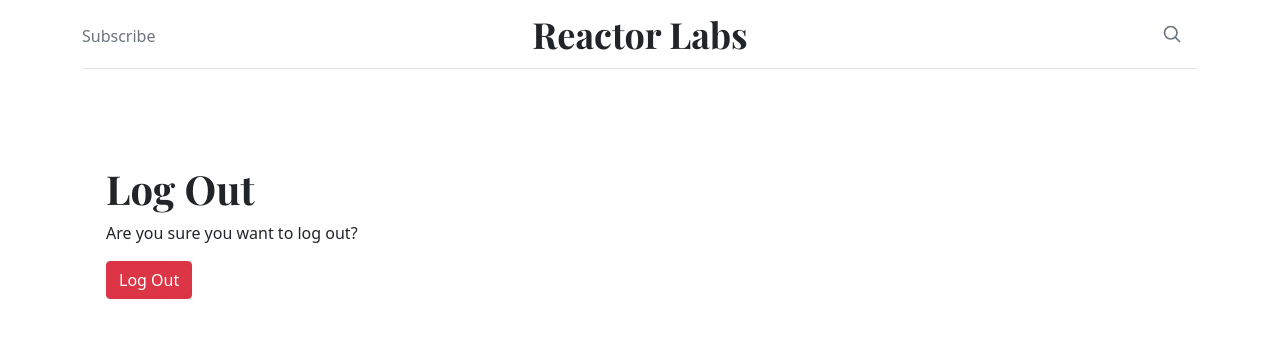
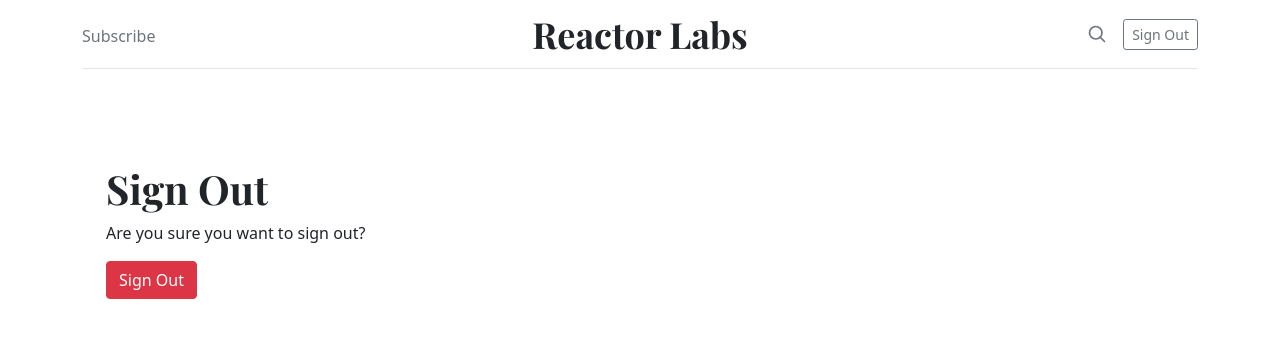
Before and after one commit to jqn/reactorlabs, a Django app: page /accounts/logout/ in a window 1280 px wide. Shown: the top 338 px of the page. Run offline with Django 3.2, Linux system fonts and the light colour scheme; the visitor is signed in with stand-in values (Sample User, id 1); some libraries are stand-ins or nearby versions.

Commit message:
started adding correct links to accounts pages nav

```diff
--- a/templates/account/login.html
+++ b/templates/account/login.html
@@ -7,7 +7,7 @@
 {% endblock head_extra %}
 {% block content %}
 <div class="container">
-  {% include "nav.html" %}
+  {% include "account/nav.html" %}
   <div class="form-container text-left">
     <div class="px-3 form-user">
       <h1>Log In</h1>
--- a/templates/account/logout.html
+++ b/templates/account/logout.html
@@ -10,12 +10,12 @@
   {% include "account/nav.html" %}
   <div class="px-4 py-5 my-5">
     <div class="col-lg-12 mx-auto">
-      <h1 class="display-6">Log Out</h1>
-      <p>Are you sure you want to log out?</p>
+      <h1 class="display-6">Sign Out</h1>
+      <p>Are you sure you want to sign out?</p>
       <form method="post" action="{% url 'account_logout' %}">
       {% csrf_token %}
       {{ form|crispy }}
-      <button class="btn btn-danger" type="submit">Log Out</button>
+      <button class="btn btn-danger" type="submit">Sign Out</button>
       </form>
     </div>
   </div>
--- a/templates/account/nav.html
+++ b/templates/account/nav.html
@@ -8,8 +8,17 @@
     </div>
     <div class=" col-4 d-flex justify-content-end align-items-center">
       <a class="link-secondary" href="#" aria-label="Search">
-        <svg xmlns="http://www.w3.org/2000/svg" width="20" height="20" fill="none" stroke="currentColor" stroke-linecap="round" stroke-linejoin="round" stroke-width="2" class="mx-3" role="img" viewBox="0 0 24 24"><title>Search</title><circle cx="10.5" cy="10.5" r="7.5"/><path d="M21 21l-5.2-5.2"/></svg>
+        <svg xmlns="http://www.w3.org/2000/svg" width="20" height="20" fill="none" stroke="currentColor" stroke-linecap="round" stroke-linejoin="round" stroke-width="2" class="mx-3" role="img" viewBox="0 0 24 24">
+          <title>Search</title>
+          <circle cx="10.5" cy="10.5" r="7.5"/>
+          <path d="M21 21l-5.2-5.2"/>
+        </svg>
       </a>
+      {% if user.is_authenticated %}
+      <a class="btn btn-sm btn-outline-secondary" href="{% url 'account_logout' %}">Sign Out</a>
+      {% else %}
+      <a class="btn btn-sm btn-outline-secondary" href="{% url 'account_login' %}">Sign In</a>
+      {% endif %}
     </div>
   </div>
 </header>
--- a/templates/account/signup.html
+++ b/templates/account/signup.html
@@ -7,7 +7,7 @@
 {% endblock head_extra %}
 {% block content %}
 <div class="container">
-  {% include "nav.html" %}
+  {% include "account/nav.html" %}
   <div class="form-container text-left">
     <div class="px-3 form-user">
       <h1>Sign up</h1>
--- a/templates/account/verification_sent.html
+++ b/templates/account/verification_sent.html
@@ -7,7 +7,7 @@
 {% endblock head_extra %}
 {% block content %}
 <div class="container">
-  {% include "nav.html" %}
+  {% include "account/nav.html" %}
   <div class="px-4 py-5 my-5">
     <div class="col-lg-12 mx-auto">
       <h1 class="display-6">{% trans "Verify Your E-mail Address" %}</h1>
```
